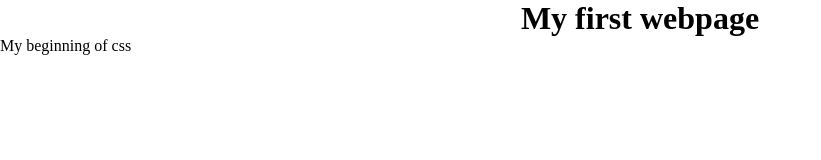
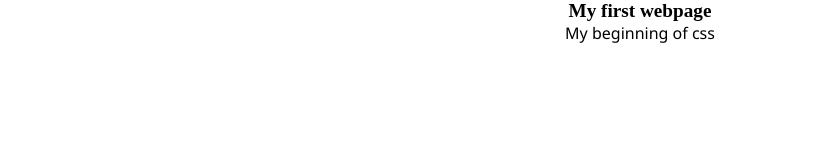
Before and after one commit to heskeyj/learningHTMLCSSJS, a plain HTML site: page index.html in a window 1280 px wide. Shown: the whole page, without its empty margins (0-821 px from the left). Drawn offline with Linux system fonts and the light colour scheme.

Commit message:
CSS Selectors Lesson

```diff
--- a/css/mystyle.css
+++ b/css/mystyle.css
@@ -7,3 +7,20 @@ h1 {
   text-align: center;
   margin: 0;
 }
+
+h2{
+  text-align: center;
+}
+
+
+#firstID{
+  text-align: center;
+  font-weight: 600;
+  font-size: larger;
+}
+
+
+.firstClass{
+  text-align: center;
+  font-family: 'Segoe UI', Tahoma, Geneva, Verdana, sans-serif;
+}
--- a/index.html
+++ b/index.html
@@ -14,8 +14,8 @@
 </head>
 <!--This is all the content contained on the webpage below, all of this for me learning html then css , followed by javascript!-->
 <body>
-  <h1> My first webpage </h1>
-  <div>
+  <h1 id="firstID"> My first webpage </h1>
+  <div class = "firstClass">
       My beginning of css
   </div>
 </body>
```
